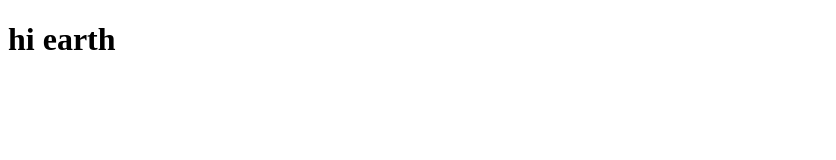
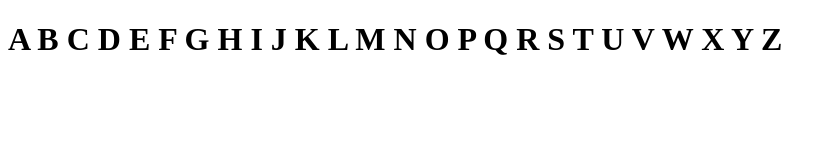
Before and after one commit to ougla/coursera-test, a plain HTML site: page site/index.html in a window 1280 px wide. Shown: the whole page, without its empty margins (0-836 px from the left). Drawn offline with Linux system fonts and the light colour scheme.

Commit message:
small addition to our page content.

```diff
--- a/site/index.html
+++ b/site/index.html
@@ -4,6 +4,6 @@
 	<title>Website</title>
 </head>
 <body>
-	<h1>hi earth</h1>
+	<h1>A B C D E F G H I J K L M N O P Q R S T U V W X Y Z</h1>
 </body>
 </html>
```
